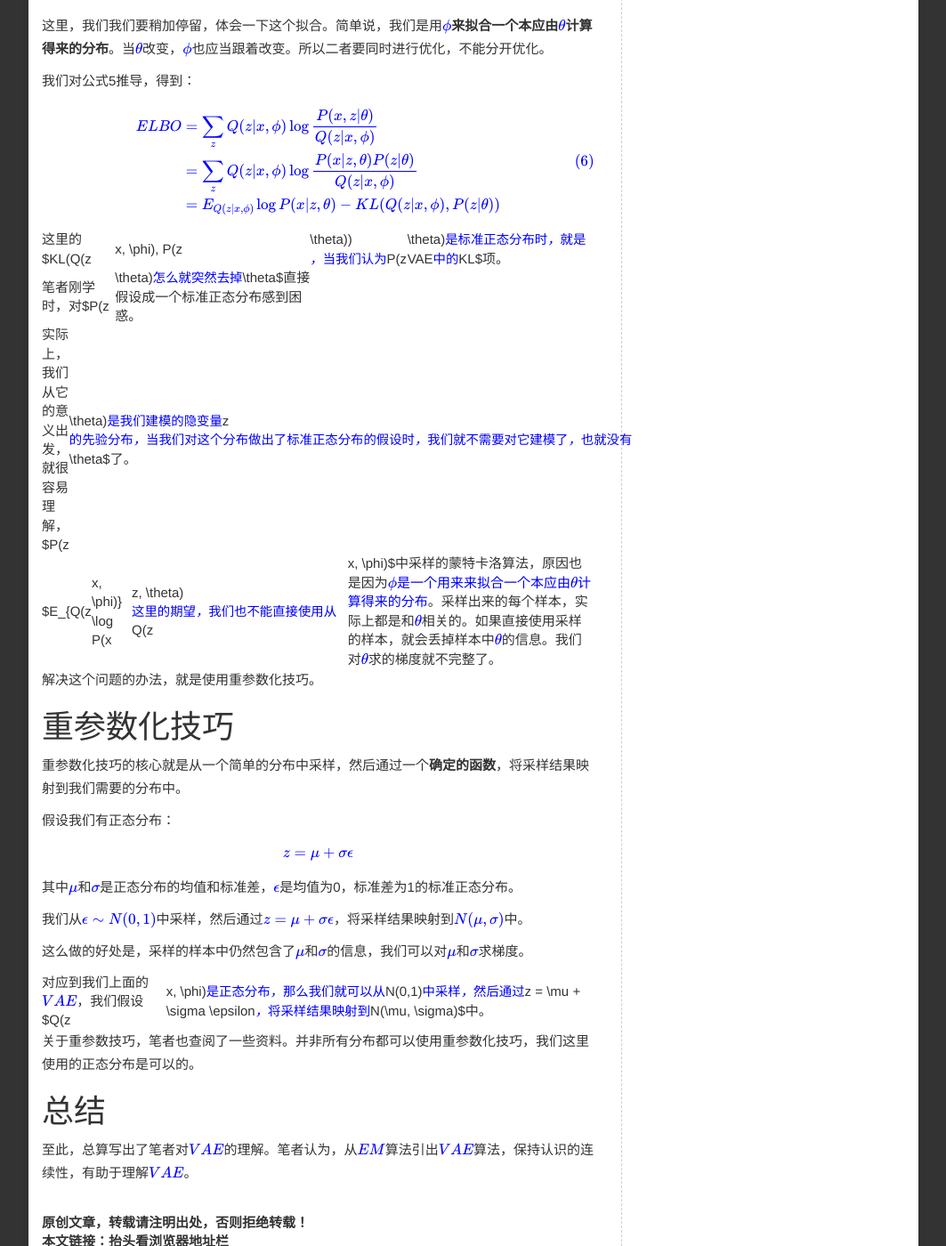
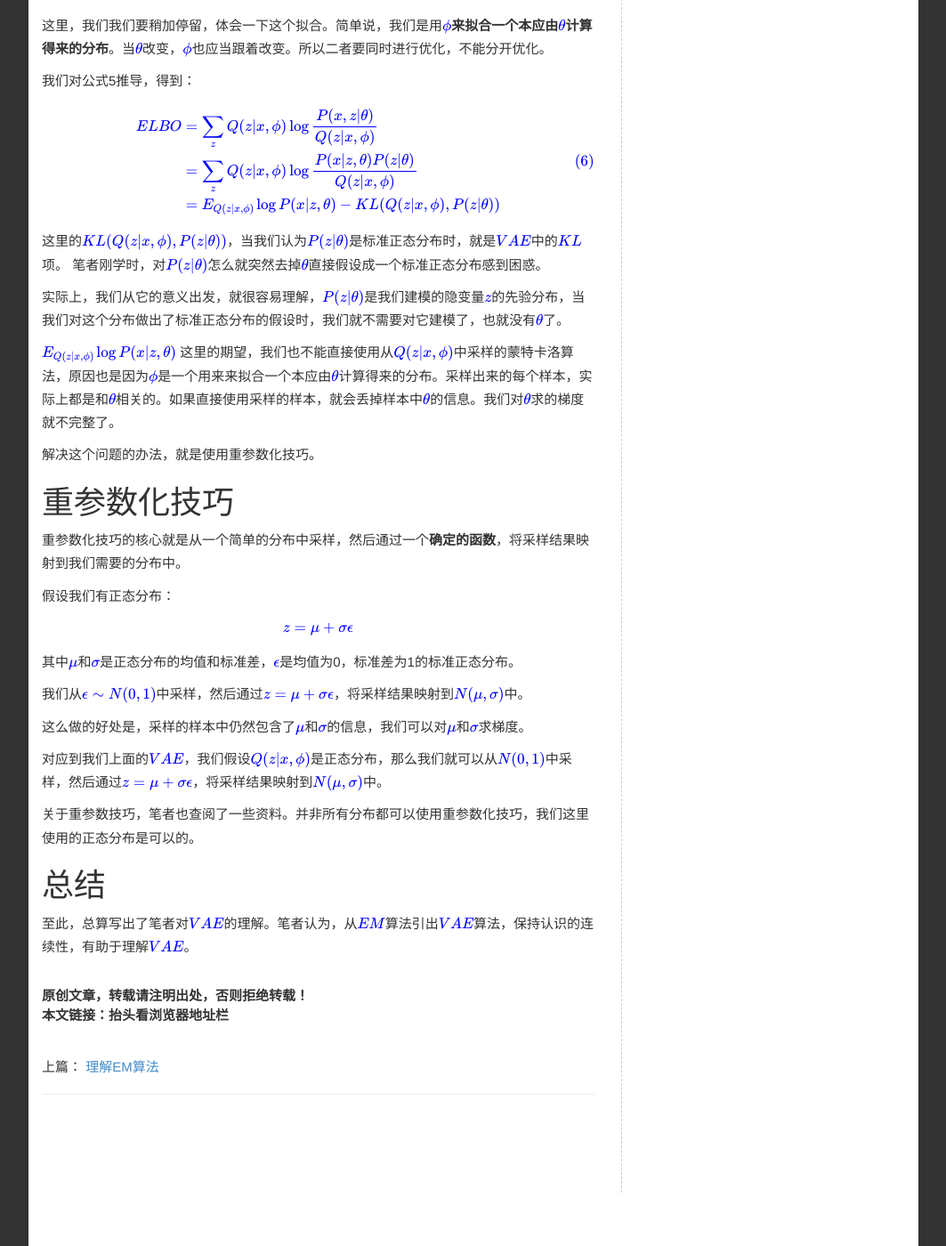
Before and after one commit to liwenju0/liwenju0.github.io, a Jekyll site: the page built from _posts/2024-12-03-理解VAE算法.md, in a window 1280 px wide and 1400 px high, scrolled down 1112 px. Shown: the whole window at 89% size, without its empty margins (108-1171 px from the left). Built offline with Jekyll 4.4.1, drawn with Linux system fonts in a browser that asks for light colours; comment, search, counter and statistics services are not loaded.

Commit message:
调整vae行内公式的竖线表达

```diff
--- a/_posts/2024-12-03-理解VAE算法.md
+++ b/_posts/2024-12-03-理解VAE算法.md
@@ -67,13 +67,13 @@ ELBO &= \sum_{z} Q(z|x, \phi) \log \frac{P(x,z|\theta)}{Q(z|x, \phi)} \\
 \tag{6}
 $$
 
-这里的$KL(Q(z|x, \phi), P(z|\theta))$，当我们认为$P(z|\theta)$是标准正态分布时，就是$VAE$中的$KL$项。
-笔者刚学时，对$P(z|\theta)$怎么就突然去掉$\theta$直接假设成一个标准正态分布感到困惑。
+这里的$KL(Q(z \vert x, \phi), P(z \vert \theta))$，当我们认为$P(z \vert \theta)$是标准正态分布时，就是$VAE$中的$KL$项。
+笔者刚学时，对$P(z \vert \theta)$怎么就突然去掉$\theta$直接假设成一个标准正态分布感到困惑。
 
-实际上，我们从它的意义出发，就很容易理解，$P(z|\theta)$是我们建模的隐变量$z$的先验分布，当我们对这个分布做出了标准正态分布的假设时，我们就不需要对它建模了，也就没有$\theta$了。
+实际上，我们从它的意义出发，就很容易理解，$P(z \vert \theta)$是我们建模的隐变量$z$的先验分布，当我们对这个分布做出了标准正态分布的假设时，我们就不需要对它建模了，也就没有$\theta$了。
 
 
-$E_{Q(z|x, \phi)} \log P(x|z, \theta)$ 这里的期望，我们也不能直接使用从$Q(z|x, \phi)$中采样的蒙特卡洛算法，原因也是因为<font color="blue">$\phi$是一个用来来拟合一个本应由$\theta$计算得来的分布</font>。采样出来的每个样本，实际上都是和$\theta$相关的。如果直接使用采样的样本，就会丢掉样本中$\theta$的信息。我们对$\theta$求的梯度就不完整了。
+$E_{Q(z \vert x, \phi)} \log P(x \vert z, \theta)$ 这里的期望，我们也不能直接使用从$Q(z \vert x, \phi)$中采样的蒙特卡洛算法，原因也是因为$\phi$是一个用来来拟合一个本应由$\theta$计算得来的分布。采样出来的每个样本，实际上都是和$\theta$相关的。如果直接使用采样的样本，就会丢掉样本中$\theta$的信息。我们对$\theta$求的梯度就不完整了。
 
 解决这个问题的办法，就是使用重参数化技巧。
 
@@ -93,7 +93,7 @@ $$
 
 这么做的好处是，采样的样本中仍然包含了$\mu$和$\sigma$的信息，我们可以对$\mu$和$\sigma$求梯度。
 
-对应到我们上面的$VAE$，我们假设$Q(z|x, \phi)$是正态分布，那么我们就可以从$N(0,1)$中采样，然后通过$z = \mu + \sigma \epsilon$，将采样结果映射到$N(\mu, \sigma)$中。
+对应到我们上面的$VAE$，我们假设$Q(z \vert x, \phi)$是正态分布，那么我们就可以从$N(0,1)$中采样，然后通过$z = \mu + \sigma \epsilon$，将采样结果映射到$N(\mu, \sigma)$中。
 
 关于重参数技巧，笔者也查阅了一些资料。并非所有分布都可以使用重参数化技巧，我们这里使用的正态分布是可以的。
 
```
